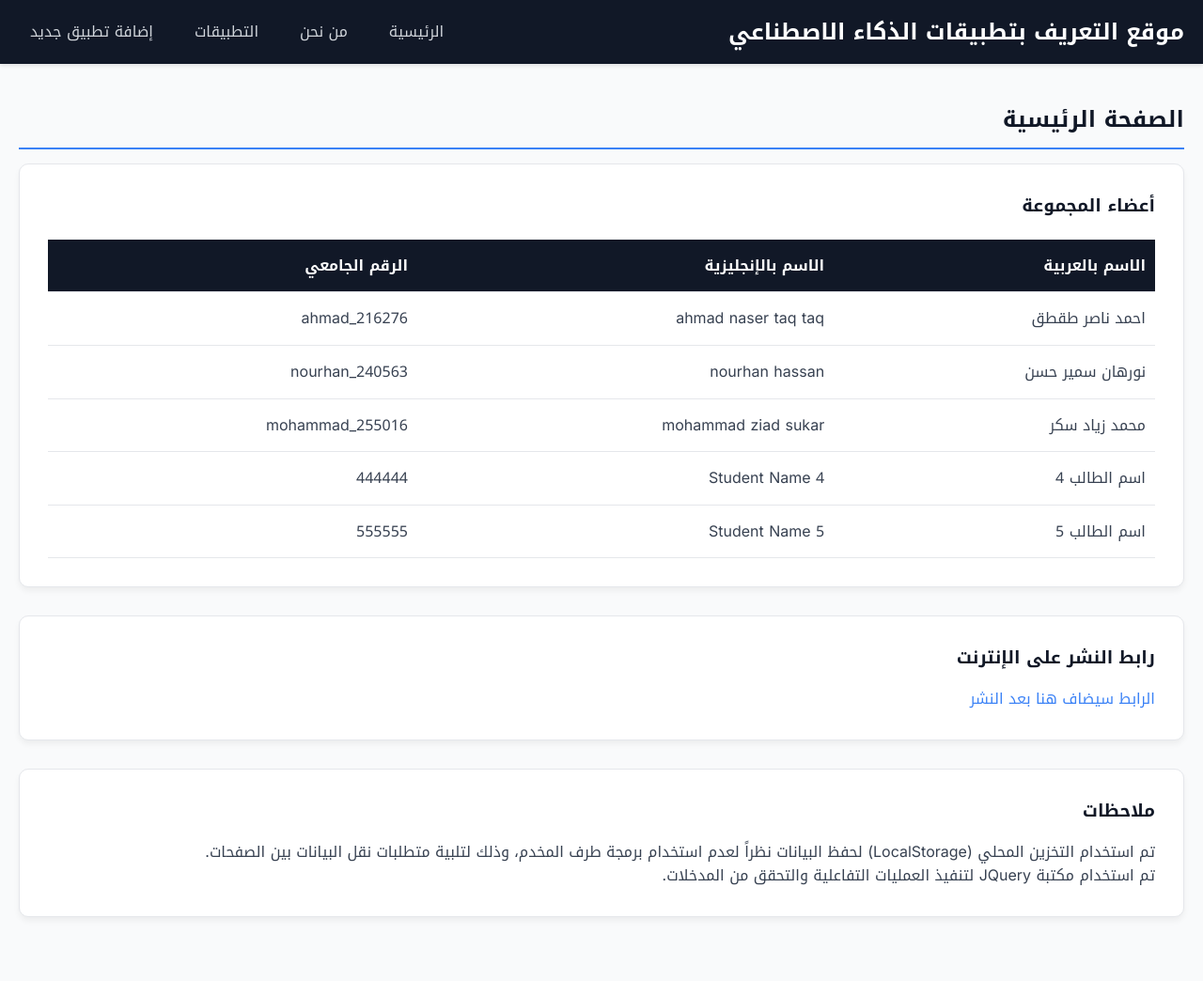
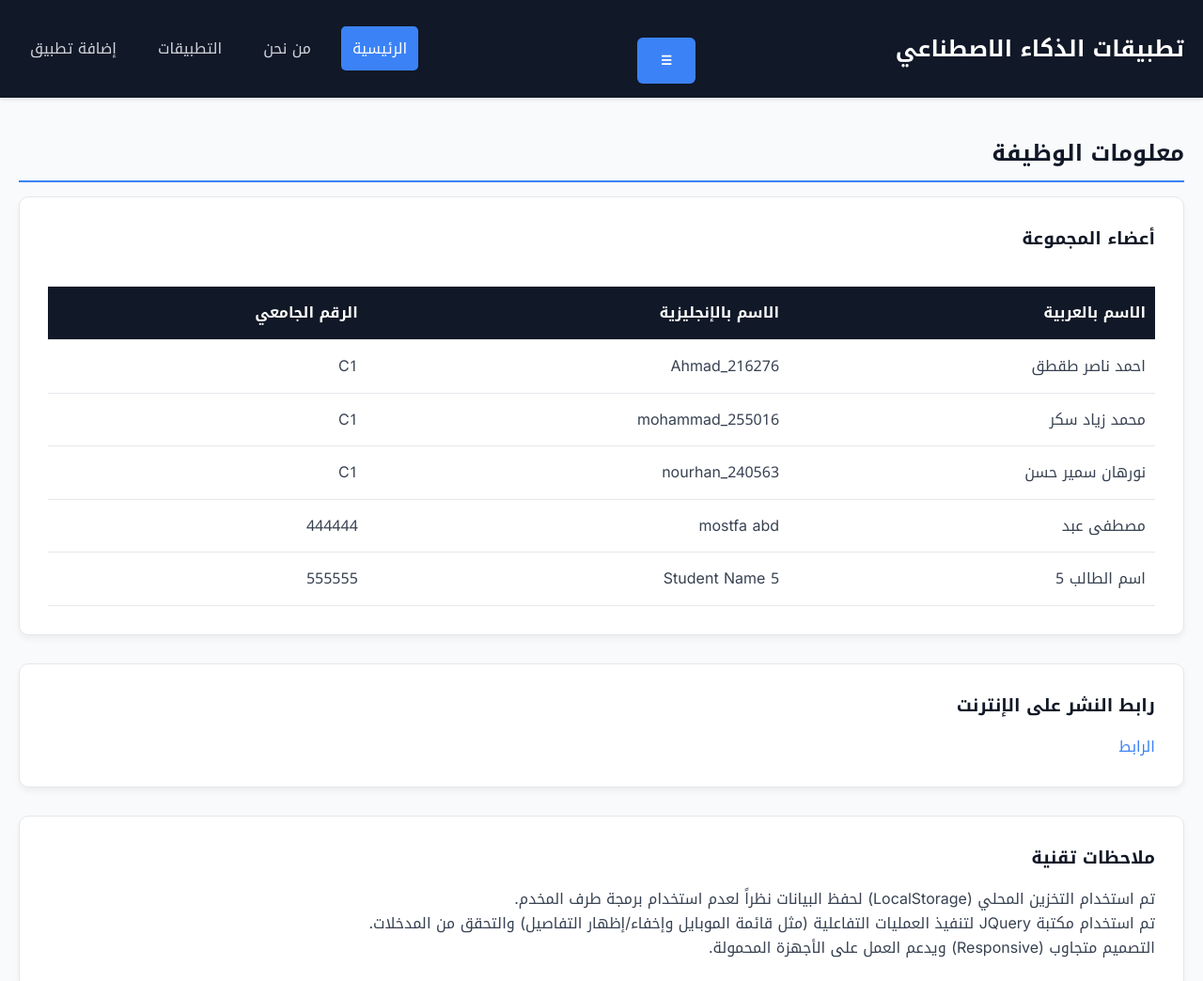
Before and after one commit to lajoya11/lajoya11.github.io, a plain HTML site: page home.html in a window 1280 px wide. Shown: the top 1044 px of the page at 94% size. Drawn offline with nearby package versions, Linux system fonts and the light colour scheme.

Commit message:
Update home.html

```diff
--- a/home.html
+++ b/home.html
@@ -4,19 +4,20 @@
     <meta charset="UTF-8">
     <meta name="viewport" content="width=device-width, initial-scale=1.0">
     <title>الرئيسية - تطبيقات الذكاء الاصطناعي</title>
-    <link rel="stylesheet" href="style.css">
+    <link rel="stylesheet" href="Style.css">
 </head>
 <body>
 
     <header>
         <div class="container">
-            <h1>موقع التعريف بتطبيقات الذكاء الاصطناعي</h1>
-            <nav>
+            <h1>تطبيقات الذكاء الاصطناعي</h1>
+            <button id="nav-toggle" aria-label="فتح القائمة">☰</button>
+             <nav id="main-nav">
                 <ul>
-                    <li><a href="home.html">الرئيسية</a></li>
+                    <li><a href="home.html" class="active">الرئيسية</a></li>
                     <li><a href="AboutUs.html">من نحن</a></li>
                     <li><a href="apps.html">التطبيقات</a></li>
-                    <li><a href="add_app.html">إضافة تطبيق جديد</a></li>
+                    <li><a href="add_app.html">إضافة تطبيق</a></li>
                 </ul>
             </nav>
         </div>
@@ -24,10 +25,11 @@
 
     <main>
         <div class="container">
-            <h2>الصفحة الرئيسية</h2>
+            <h2>معلومات الوظيفة</h2>
 
             <div class="content-box">
                 <h3>أعضاء المجموعة</h3>
+                <div class="table-container">
                 <table>
                     <thead>
                         <tr>
@@ -37,44 +39,26 @@
                         </tr>
                     </thead>
                     <tbody>
-                        <tr>
-                            <td>احمد ناصر طقطق</td>
-                            <td>ahmad naser taq taq</td>
-                            <td>ahmad_216276</td>
-                        </tr>
-                        <tr>
-                            <td>نورهان سمير حسن</td>
-                            <td>nourhan hassan</td>
-                            <td>nourhan_240563</td>
-                        </tr>
-                        <tr>
-                            <td>محمد زياد سكر</td>
-                            <td>mohammad ziad sukar</td>
-                            <td>mohammad_255016</td>
-                        </tr>
-                         <tr>
-                            <td>اسم الطالب 4</td>
-                            <td>Student Name 4</td>
-                            <td>444444</td>
-                        </tr>
-                         <tr>
-                            <td>اسم الطالب 5</td>
-                            <td>Student Name 5</td>
-                            <td>555555</td>
-                        </tr>
+                        <tr><td>احمد ناصر طقطق</td><td>Ahmad_216276</td><td>C1</td></tr>
+                        <tr><td>محمد زياد سكر</td><td>mohammad_255016</td><td>C1</td></tr>
+                        <tr><td>نورهان سمير حسن</td><td>nourhan_240563</td><td>C1</td></tr>
+                        <tr><td>مصطفى عبد</td><td>mostfa abd</td><td>444444</td></tr>
+                        <tr><td>اسم الطالب 5</td><td>Student Name 5</td><td>555555</td></tr>
                     </tbody>
                 </table>
+                </div>
             </div>
 
             <div class="content-box">
                 <h3>رابط النشر على الإنترنت</h3>
-                <p><a href="https://link-to-hosted-site.com" target="_blank" dir="ltr">الرابط سيضاف هنا بعد النشر</a></p>
+                <p><a href="https://lajoya11.github.io/home.html" target="_blank" dir="ltr">الرابط</a></p>
             </div>
 
              <div class="content-box">
-                <h3>ملاحظات</h3>
-                <p>تم استخدام التخزين المحلي (LocalStorage) لحفظ البيانات نظراً لعدم استخدام برمجة طرف المخدم، وذلك لتلبية متطلبات نقل البيانات بين الصفحات.</p>
-                <p>تم استخدام مكتبة JQuery لتنفيذ العمليات التفاعلية والتحقق من المدخلات.</p>
+                <h3>ملاحظات تقنية</h3>
+                <p>تم استخدام التخزين المحلي (LocalStorage) لحفظ البيانات نظراً لعدم استخدام برمجة طرف المخدم.</p>
+                <p>تم استخدام مكتبة JQuery لتنفيذ العمليات التفاعلية (مثل قائمة الموبايل وإخفاء/إظهار التفاصيل) والتحقق من المدخلات.</p>
+                 <p>التصميم متجاوب (Responsive) ويدعم العمل على الأجهزة المحمولة.</p>
             </div>
         </div>
     </main>
@@ -88,5 +72,4 @@
     <script src="https://code.jquery.com/jquery-3.6.0.min.js"></script>
     <script src="myFunctions.js"></script>
 </body>
-
 </html>
```
